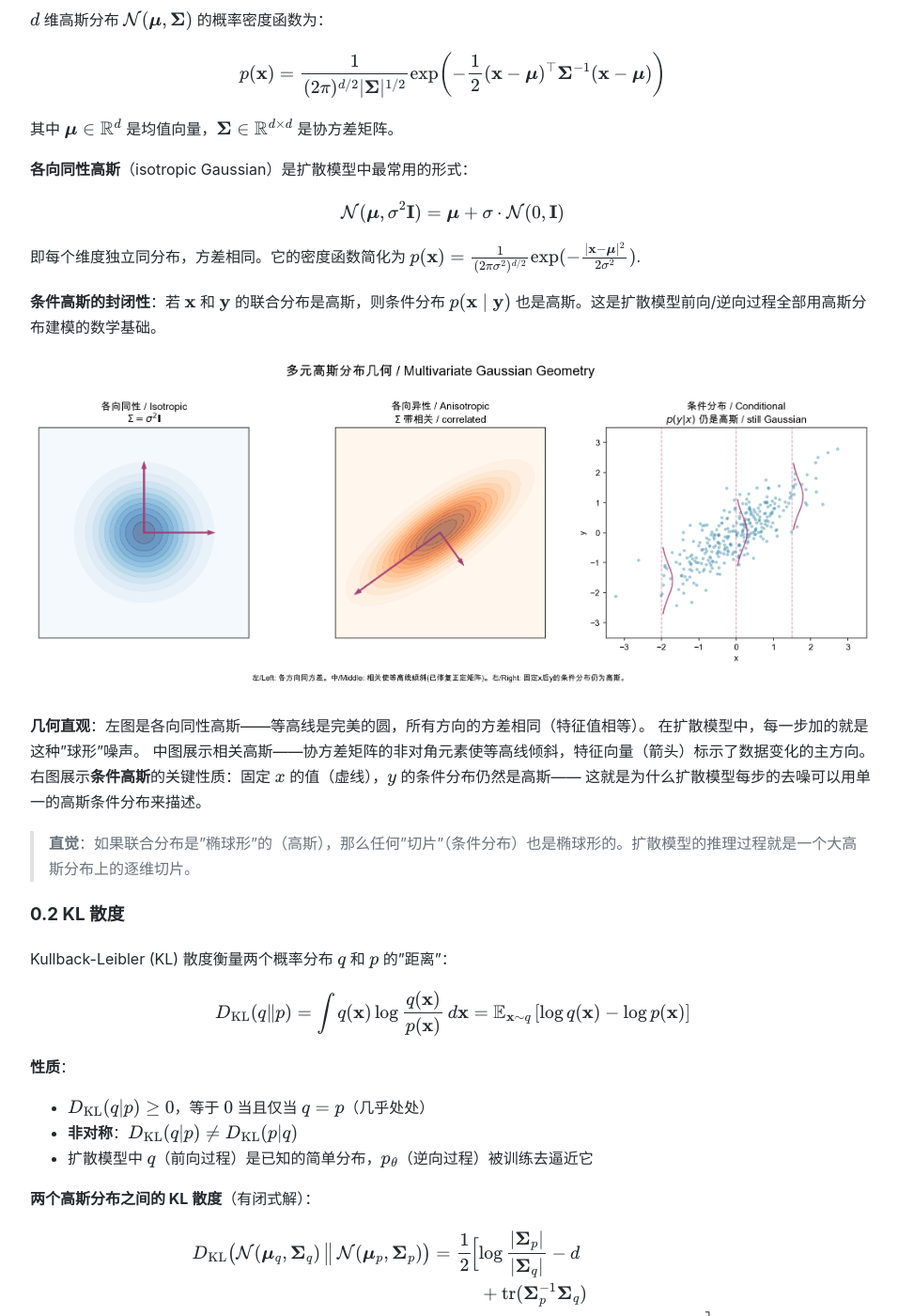
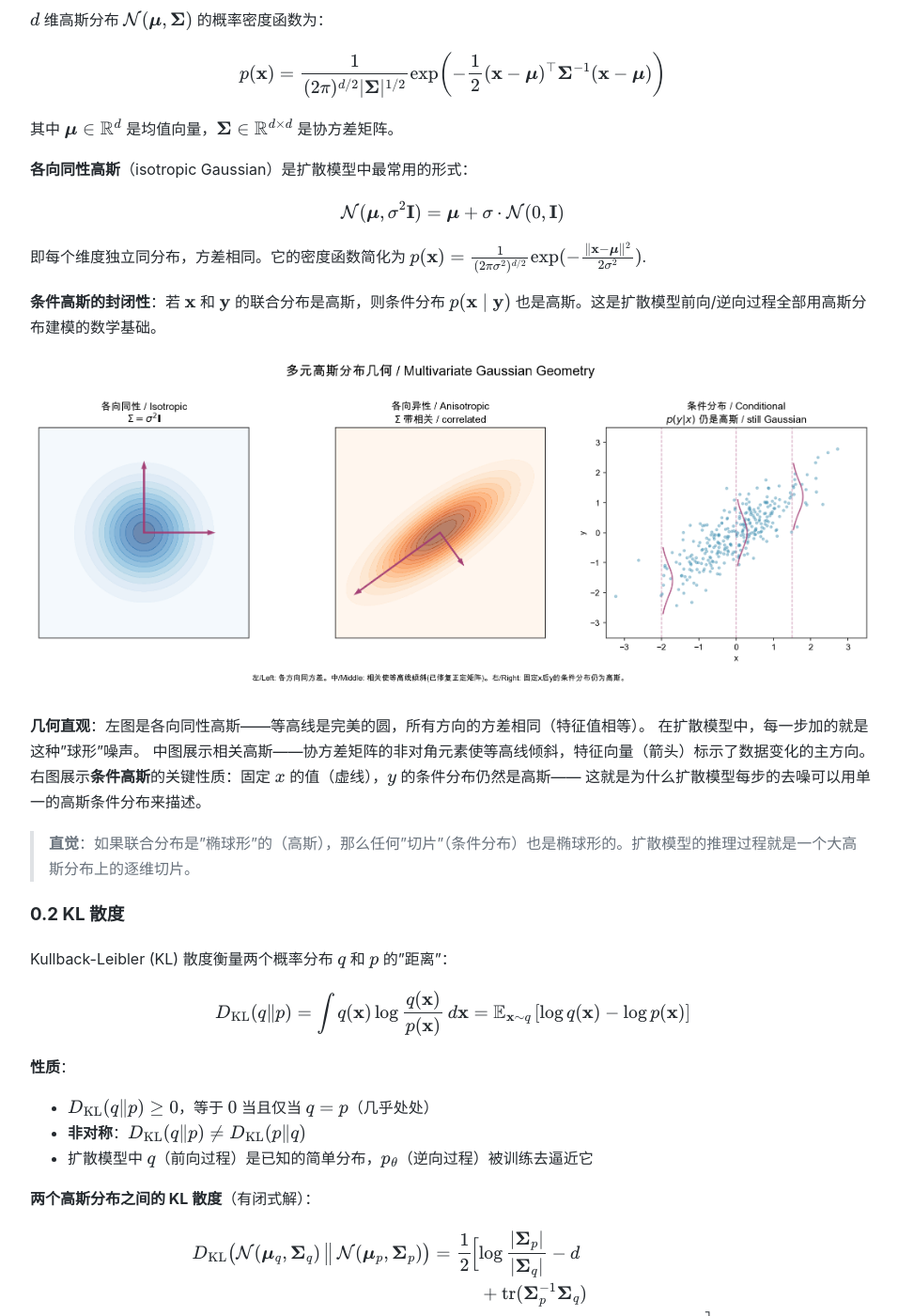
Before and after one commit to liuwwei3/liuwwei3.github.io, a Jekyll site: the page built from blogs/diffusion-math.md, in a window 1280 px wide and 1400 px high, scrolled down 2550 px. Shown: the whole window at 94% size, without its empty margins (158-1114 px from the left). Built offline with Jekyll 4.4.1, drawn with Linux system fonts in a browser that asks for light colours; some of the changed text lies outside the part shown.

Commit message:
Sync diffusion-math.md: LaTeX norm symbols and KL section updates
Co-Authored-By: Claude Opus 4.7 <noreply@anthropic.com>

```diff
--- a/blogs/diffusion-math.md
+++ b/blogs/diffusion-math.md
@@ -57,7 +57,7 @@ title: Diffusion 模型的数学主线：从马尔可夫链到概率流
 | 符号 | 含义 | 首次出现 |
 |------|------|---------|
 | $\mathcal{L}_{\text{simple}}$ | DDPM 简化噪声预测损失 | §1.2 |
-| $D_{\text{KL}}(q \| p)$ | KL 散度 | §0.2 |
+| $D_{\text{KL}}(q \Vert p)$ | KL 散度 | §0.2 |
 | $\mathbb{E}_{q}[\,\cdot\,]$ | 在分布 $q$ 下的期望 | §1.1 |
 | $\theta$ | 神经网络参数 | §1.1 |
 | $\mathcal{N}(\mathbf{x}; \boldsymbol{\mu}, \boldsymbol{\Sigma})$ | 均值为 $\boldsymbol{\mu}$、协方差为 $\boldsymbol{\Sigma}$ 的高斯分布 | §0.1 |
@@ -89,7 +89,7 @@ $$p(\mathbf{x}) = \frac{1}{(2\pi)^{d/2}|\boldsymbol{\Sigma}|^{1/2}}\exp\!\left(-
 
 $$\mathcal{N}(\boldsymbol{\mu}, \sigma^2\mathbf{I}) = \boldsymbol{\mu} + \sigma \cdot \mathcal{N}(0,\mathbf{I})$$
 
-即每个维度独立同分布，方差相同。它的密度函数简化为 $p(\mathbf{x}) = \frac{1}{(2\pi\sigma^2)^{d/2}}\exp(-\frac{\|\mathbf{x}-\boldsymbol{\mu}\|^2}{2\sigma^2})$.
+即每个维度独立同分布，方差相同。它的密度函数简化为 $p(\mathbf{x}) = \frac{1}{(2\pi\sigma^2)^{d/2}}\exp(-\frac{\Vert\mathbf{x}-\boldsymbol{\mu}\Vert^2}{2\sigma^2})$.
 
 **条件高斯的封闭性**：若 $\mathbf{x}$ 和 $\mathbf{y}$ 的联合分布是高斯，则条件分布 $p(\mathbf{x}\mid\mathbf{y})$ 也是高斯。这是扩散模型前向/逆向过程全部用高斯分布建模的数学基础。
 
@@ -110,8 +110,8 @@ Kullback-Leibler (KL) 散度衡量两个概率分布 $q$ 和 $p$ 的"距离"：
 $$D_{\text{KL}}(q \| p) = \int q(\mathbf{x})\log\frac{q(\mathbf{x})}{p(\mathbf{x})}\,d\mathbf{x} = \mathbb{E}_{\mathbf{x}\sim q}\left[\log q(\mathbf{x}) - \log p(\mathbf{x})\right]$$
 
 **性质**：
-- $D_{\text{KL}}(q \| p) \geq 0$，等于 $0$ 当且仅当 $q = p$（几乎处处）
-- **非对称**：$D_{\text{KL}}(q \| p) \neq D_{\text{KL}}(p \| q)$
+- $D_{\text{KL}}(q \Vert p) \geq 0$，等于 $0$ 当且仅当 $q = p$（几乎处处）
+- **非对称**：$D_{\text{KL}}(q \Vert p) \neq D_{\text{KL}}(p \Vert q)$
 - 扩散模型中 $q$（前向过程）是已知的简单分布，$p_\theta$（逆向过程）被训练去逼近它
 
 **两个高斯分布之间的 KL 散度**（有闭式解）：
@@ -125,7 +125,7 @@ D_{\text{KL}}\big(\mathcal{N}(\boldsymbol{\mu}_q,\boldsymbol{\Sigma}_q)\,\big\|\
 \end{aligned}
 $$
 
-当 $\boldsymbol{\Sigma}_q = \boldsymbol{\Sigma}_p = \sigma^2\mathbf{I}$ 时简化为 $\frac{1}{2\sigma^2}\|\boldsymbol{\mu}_p - \boldsymbol{\mu}_q\|^2$. 这是 DDPM 将 ELBO 中的 KL 项转化为简单的 $\ell_2$ 回归的关键。
+当 $\boldsymbol{\Sigma}_q = \boldsymbol{\Sigma}_p = \sigma^2\mathbf{I}$ 时简化为 $\frac{1}{2\sigma^2}\Vert\boldsymbol{\mu}_p - \boldsymbol{\mu}_q\Vert^2$. 这是 DDPM 将 ELBO 中的 KL 项转化为简单的 $\ell_2$ 回归的关键。
 
 > **几何直觉**：当两个高斯的协方差相同时，KL 散度退化为**均值之间的欧几里得距离平方**
 > （除以 $2\sigma^2$）。这意味着最小化 KL 等价于让模型的均值 $\boldsymbol{\mu}_p$ 尽可能接近
@@ -137,7 +137,8 @@ $$
 
 重参数化技巧是深度学习中使用随机变量的标准方法。核心思想：将**带参数的随机性**拆分为**确定性变换 + 无参数噪声**。
 
-**示例**：抽样 $\mathbf{x} \sim \mathcal{N}(\boldsymbol{\mu}_\theta, \sigma_\theta^2\mathbf{I})$ 等价于：
+
+**示例**：抽样 $\mathbf{x} \sim \mathcal{N}(\boldsymbol{\mu}_{\theta}, \sigma_{\theta}^2\mathbf{I})$ 等价于：
 
 $$\mathbf{x} = \boldsymbol{\mu}_\theta + \sigma_\theta \cdot \boldsymbol{\epsilon}, \quad \boldsymbol{\epsilon} \sim \mathcal{N}(0,\mathbf{I})$$
 
@@ -178,7 +179,7 @@ $$\nabla_{\mathbf{x}_t}\log q(\mathbf{x}_t|\mathbf{x}_0) = -\frac{\mathbf{x}_t -
 
 $$\log p_\theta(\mathbf{x}) \geq \mathbb{E}_{q(\mathbf{z}|\mathbf{x})}\left[\log\frac{p_\theta(\mathbf{x},\mathbf{z})}{q(\mathbf{z}|\mathbf{x})}\right] =: \text{ELBO}$$
 
-**间隙**：$\log p_\theta(\mathbf{x}) - \text{ELBO} = D_{\text{KL}}(q(\mathbf{z}\mid\mathbf{x}) \| p_\theta(\mathbf{z}\mid\mathbf{x})) \geq 0$.
+**间隙**：$\log p_\theta(\mathbf{x}) - \text{ELBO} = D_{\text{KL}}(q(\mathbf{z}\mid\mathbf{x}) \Vert p_\theta(\mathbf{z}\mid\mathbf{x})) \geq 0$.
 
 在扩散模型中：
 - $\mathbf{z} = \mathbf{x}_{1:T}$ 是隐变量序列
@@ -189,7 +190,7 @@ $$\log p_\theta(\mathbf{x}) \geq \mathbb{E}_{q(\mathbf{z}|\mathbf{x})}\left[\log
 
 > **几何直觉**：ELBO 可以理解为"代理目标"。真正想优化的是 $\log p(\mathbf{x})$（数据的对数似然），
 > 但这无法直接计算（需要积分所有可能的隐变量路径）。ELBO 是它的**下界**（lower bound）——
-> 总是小于或等于真实值。两个量之间的差距恰好是 $D_{KL}(q\|p)$。
+> 总是小于或等于真实值。两个量之间的差距恰好是 $D_{KL}(q \Vert p)$。
 > 训练就是同时做两件事：(1) **提升 ELBO**（让模型更好），(2) **缩小 KL 差距**（让近似更紧）。
 > 详见 [fig-elbo-geometry.png]。
 
@@ -320,8 +321,8 @@ $$p_{\mathbf{x}}(\mathbf{x}) = p_{\mathbf{z}}(\phi^{-1}(\mathbf{x}))\left|\det\f
 ### 0.10 期望和 L2 范数记号
 
 - $\mathbb{E}_{q(\mathbf{x})}[f(\mathbf{x})] = \int f(\mathbf{x})q(\mathbf{x})d\mathbf{x}$：在分布 $q$ 下的期望。实际训练中用 Monte Carlo 估计（小批量平均）。
-- $\|\mathbf{x}\|^2 = \mathbf{x}^\top\mathbf{x} = \sum_i x_i^2$：向量的平方 $\ell_2$ 范数。
-- $\|\boldsymbol{\epsilon} - \hat{\boldsymbol{\epsilon}}\|^2$ 形式的目标函数本质上是回归任务的均方误差 (MSE)。
+- $\Vert\mathbf{x}\Vert^2 = \mathbf{x}^\top\mathbf{x} = \sum_i x_i^2$：向量的平方 $\ell_2$ 范数。
+- $\Vert\boldsymbol{\epsilon} - \hat{\boldsymbol{\epsilon}}\Vert^2$ 形式的目标函数本质上是回归任务的均方误差 (MSE)。
 
 ---
 
@@ -513,11 +514,11 @@ $$-\text{VLB} = \frac{1}{2}\mathbb{E}_{t,\boldsymbol{\epsilon}}\left[\frac{d\log
 
 ![KL散度的几何意义](figures/fig-kl-geometry.png)
 
-左图：$D_{KL}(q\|p)$ 是"mode-seeking"的——当真实分布 $q$ 有概率但模型 $p$ 没有时，惩罚极大（红色区域）。这解释了为什么扩散模型的逆向过程要以**精确匹配数据分布模式**为目标。
+左图：$D_{KL}(q \Vert p)$ 是"mode-seeking"的——当真实分布 $q$ 有概率但模型 $p$ 没有时，惩罚极大（红色区域）。这解释了为什么扩散模型的逆向过程要以**精确匹配数据分布模式**为目标。
 
-中图：$D_{KL}(p\|q)$ 是"mass-covering"的——当模型 $p$ 产生 $q$ 没有的样本时受惩罚。右图：两个高斯之间 KL 的闭式解：$D_{KL} = \frac{1}{2}\frac{\|\boldsymbol{\mu}_p-\boldsymbol{\mu}_q\|^2}{\sigma^2}$.
+中图：$D_{KL}(p \Vert q)$ 是"mass-covering"的——当模型 $p$ 产生 $q$ 没有的样本时受惩罚。右图：两个高斯之间 KL 的闭式解：$D_{KL} = \frac{1}{2}\frac{\Vert\boldsymbol{\mu}_p-\boldsymbol{\mu}_q\Vert^2}{\sigma^2}$.
 
-**为什么扩散模型用 $D_{KL}(q\|p)$？** 因为 $q$ 是已知的前向过程（简单的高斯条件分布），$p_\theta$ 是我们学习的逆向过程。我们想让 $p_\theta$ 精确覆盖 $q$ 的每个模式（即每个 $t$ 处的真实去噪方向）。
+**为什么扩散模型用 $D_{KL}(q \Vert p)$？** 因为 $q$ 是已知的前向过程（简单的高斯条件分布），$p_\theta$ 是我们学习的逆向过程。我们想让 $p_\theta$ 精确覆盖 $q$ 的每个模式（即每个 $t$ 处的真实去噪方向）。
 
 **主线节点 3**：SNR 是比 $\alpha_t$/$\sigma_t$ 更本质的变量。噪声调度的具体形式不重要，端点 SNR 才重要。
 
```
